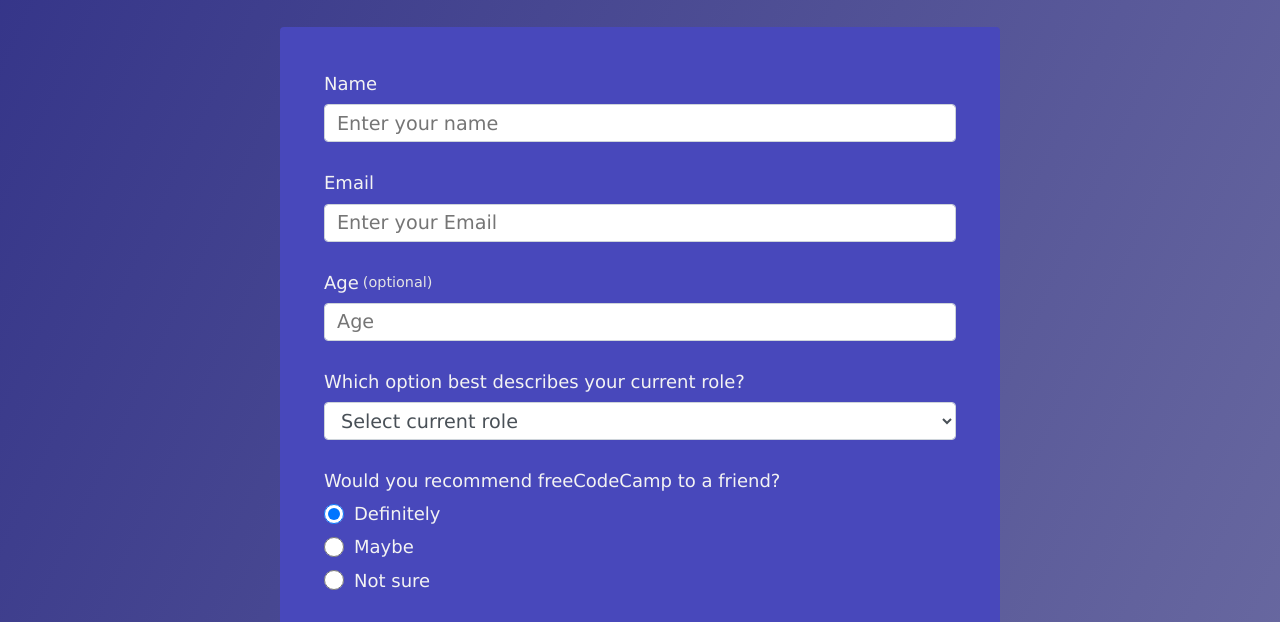
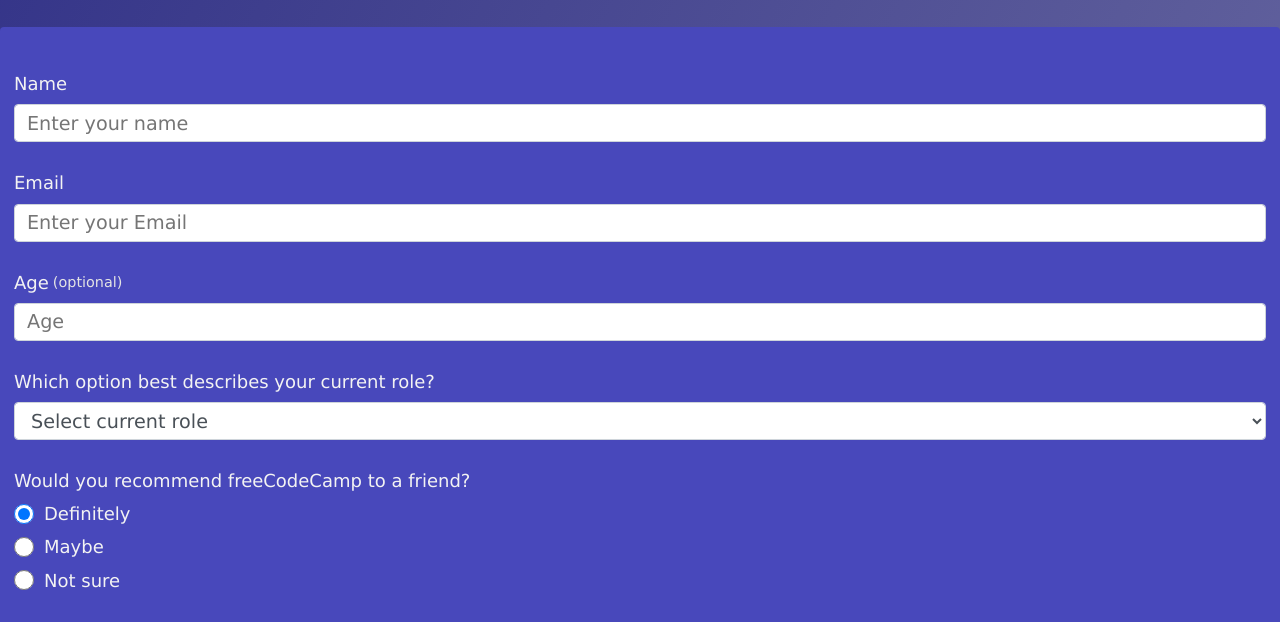
Before and after one commit to mayo7e/third_project, a plain HTML site: page index.html in a window 1280 px wide. Shown: the part 132-754 px from the top of the page. Drawn offline with Linux system fonts and the light colour scheme.

Commit message:
Update style.css

```diff
--- a/css/style.css
+++ b/css/style.css
@@ -84,17 +84,6 @@ button {
   margin: 3.125rem auto 0 auto;
 }
 
-@media (min-width: 576px) {
-  .container {
-    max-width: 540px;
-  }
-}
-
-@media (min-width: 768px) {
-  .container {
-    max-width: 720px;
-  }
-}
 
 .header {
   padding: 0 0.625rem;
@@ -125,11 +114,6 @@ form {
   border-radius: 0.25rem;
 }
 
-@media (min-width: 480px) {
-  form {
-    padding: 2.5rem;
-  }
-}
 
 .form-group {
   margin: 0 auto 1.25rem auto;
```
